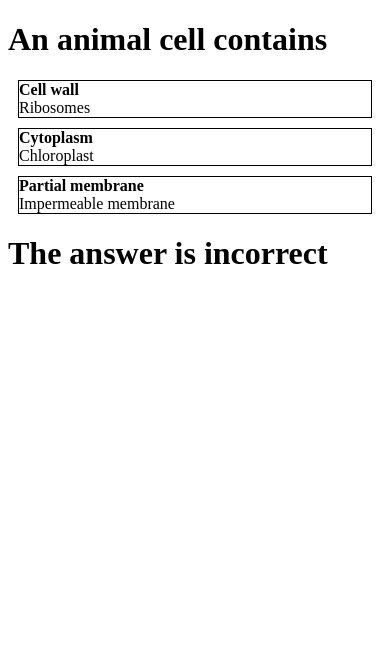
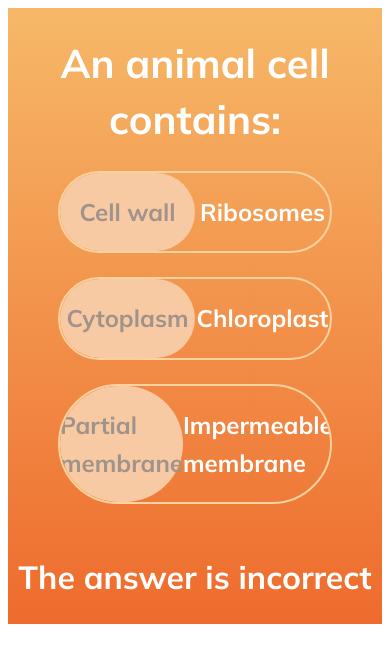
Before and after one commit to pimkerkhoven/seneca-toggles, a React (Create React App) app: page / in a window 390 px wide. Shown: the top 662 px of the page. Built offline with nearby package versions, Linux system fonts and the light colour scheme.

Commit message:
Style component according to design
- Styled title
- Styled result text
- Styled toggles
- Is not yet responsive
- Background does not change based on how many correct answers there are
- No animations yet

```diff
--- a/src/components/app/App.tsx
+++ b/src/components/app/App.tsx
@@ -9,7 +9,7 @@ function App() {
     //  Same for options
     // TODO: Assume options are all unique within part
     // TODO: State assumption of question format.
-    title: "An animal cell contains",
+    title: "An animal cell contains:",
     parts: [
       {
         options: ["Cell wall", "Ribosomes"],
--- /dev/null
+++ b/src/components/toggle/Toggle.css
@@ -0,0 +1,45 @@
+/* TODO: make logical grouping of css properties */
+.Toggle {
+    border: 2px solid #F9D29F;
+    box-sizing: border-box;
+    border-radius: 100px;
+    display: flex;
+    justify-content: space-around;
+    /*align-items: center;*/
+    margin: 0 50px;
+
+    overflow: hidden;
+}
+
+.Toggle.stacked {
+    border-radius: 24px;
+    flex-direction: column;
+}
+
+.Toggle.stacked .ToggleOption {
+    border-radius: 0;
+}
+
+.ToggleOption {
+    box-sizing: border-box;
+    border-radius: 100px;
+    font-weight: 700;
+    font-size: 24px;
+    line-height: 160%;
+    display: flex;
+    align-items: center;
+    justify-content: center;
+    padding: 20px 0;
+
+    color: #FFFFFF;
+
+    cursor: pointer;
+
+    flex: 1
+}
+
+/* TODO: CSS variables for color and the likes?*/
+.ToggleOption.selected {
+    background-color: #F8CAA3;
+    color: #9F938B;
+}
--- a/src/components/toggle/Toggle.tsx
+++ b/src/components/toggle/Toggle.tsx
@@ -1,5 +1,6 @@
 import React from "react";
 import {QuestionPart} from "../../types/Question";
+import './Toggle.css'
 
 interface ToggleOptionProps {
     optionText: string,
@@ -14,10 +15,10 @@ const ToggleOption: React.FC<ToggleOptionProps> = ({optionText, selected, toggle
         toggle(optionText)
     }
 
-    const style = selected ? { fontWeight : "bold" } : {}
+    const classNames = selected ? "ToggleOption selected" : "ToggleOption"
 
     return (
-        <div style={style} onClick={handleOnClick}>
+        <div className={classNames} onClick={handleOnClick}>
             {optionText}
         </div>
     )
@@ -34,7 +35,7 @@ interface ToggleProps {
 const Toggle: React.FC<ToggleProps> = ({part: {options}, currentAnswer, onToggle}) => {
     // TODO: block click on toggle option if option equals current answer
     return (
-        <div style={{margin: 10, border: '1px solid black'}}>
+        <div className="Toggle">
             {options.map(option => {
                 return <ToggleOption
                     key={option}
--- /dev/null
+++ b/src/components/toggles-question/TogglesQuestion.css
@@ -0,0 +1,37 @@
+@import url('https://fonts.googleapis.com/css2?family=Mulish:wght@400;700&display=swap');
+
+.TogglesQuestion {
+    font-family: 'Mulish', sans-serif;
+}
+
+.TogglesQuestion {
+    background: linear-gradient(180deg, #F6B868 0%, #EE6B2D 100%);;
+    display: flex;
+    flex-direction: column;
+    max-width: 900px;
+    margin: 0 auto;
+    /*justify-content: center;*/
+    /*align-items: center;*/
+}
+
+.TogglesQuestion h1, .TogglesQuestion h2 {
+    font-style: normal;
+    font-weight: 700;
+    line-height: 140%;
+
+    text-align: center;
+
+    color: #FFFFFF;
+}
+
+.TogglesQuestion h1 {
+    font-size: 40px;
+}
+
+.TogglesQuestion h2 {
+    font-size: 32px;
+}
+
+.TogglesQuestion > * {
+    margin-bottom: 24px;
+}
--- a/src/components/toggles-question/TogglesQuestion.tsx
+++ b/src/components/toggles-question/TogglesQuestion.tsx
@@ -1,6 +1,7 @@
 import React, {useEffect, useState} from 'react';
 import { Question } from "../../types/Question";
 import Toggle from "../toggle/Toggle";
+import "./TogglesQuestion.css"
 
 interface TogglesQuestionProps {
     question: Question
@@ -11,9 +12,6 @@ const TogglesQuestion: React.FC<TogglesQuestionProps> = ({question: {title, part
     // TODO: consistent naming of boolean variables is.../are.../has...
     const [isSolved, setIsSolved] = useState<boolean>(false)
 
-    // TODO: maybe this works a bit nicer if answers is an object?  with a key for each part? How
-    //  will typescript handle this?
-    //  -> https://stackoverflow.com/questions/41045924/how-to-represent-a-variable-key-name-in-typescript-interface
     // TODO: make sure never starts in answered formation
     const [answers, setAnswers] = useState<string[]>(parts.map(part => part.options[0]))
 
@@ -53,7 +51,7 @@ const TogglesQuestion: React.FC<TogglesQuestionProps> = ({question: {title, part
                     onToggle={handleToggleAnswer(partIndex)}
                     currentAnswer={answers[partIndex]} />
             )}
-            <h1>{isSolved ? "The answer is correct!" : "The answer is incorrect"}</h1>
+            <h2>{isSolved ? "The answer is correct!" : "The answer is incorrect"}</h2>
         </div>
     )
 }
```
